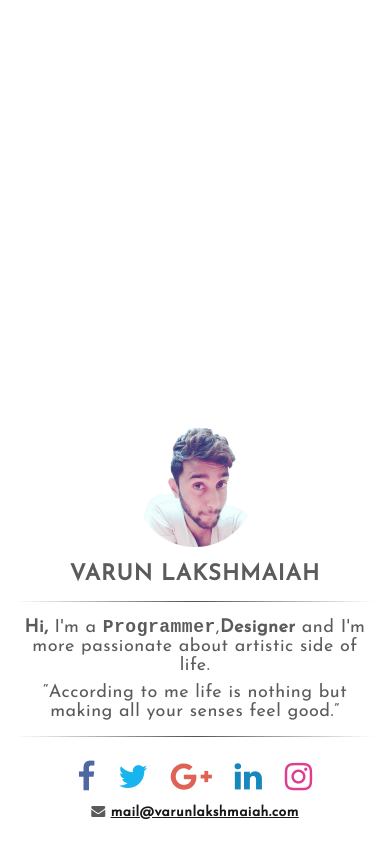
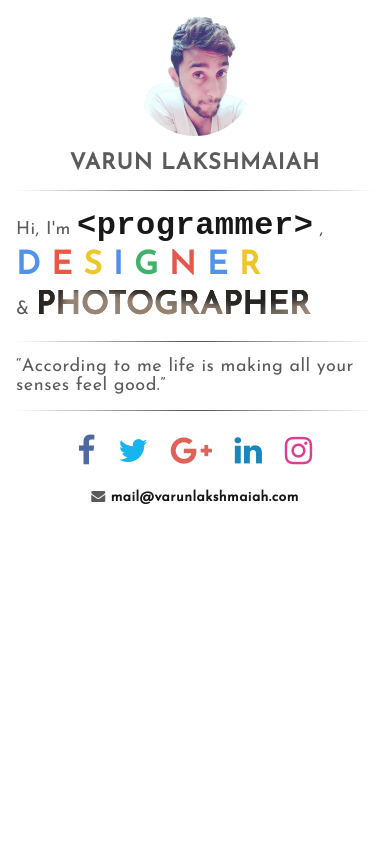
Before and after one commit to varunlakshmaiah/varunlakshmaiah.github.io, a plain HTML site: page index.html in a window 390 px wide. Drawn offline with Linux system fonts and the light colour scheme.

Commit message:
Format Typography

```diff
--- a/css/landing.css
+++ b/css/landing.css
@@ -12,6 +12,7 @@ html,body,main {
 
 a:link,a:visited,a:hover,a:active {
     color: Black;
+    text-decoration: none;
 }
 
 body {
@@ -42,7 +43,7 @@ p {
   background-position: center;
   background-repeat: no-repeat;
   background-size: cover;
-  height: 100%;
+  /*height: 100%; */
   display: flex;
   opacity: 0.9;
   align-items: flex-end;
@@ -135,12 +136,30 @@ hr.custom-hr {
   color: #007bb6;
 }
 
+.programmer {
+  font-size: 2rem;
+}
+.designer {
+  font-size: 2rem;
+}
+
+.photographer {
+  font-size: 2rem;
+  color: white;  /* Fallback: assume this color ON TOP of image */
+  background: url(/img/bg.JPG) no-repeat;
+  -webkit-background-clip: text;
+  -webkit-text-fill-color: transparent;
+  background-size: auto;
+   }
 
 
 @media screen and (max-width: 768px) {
     body {
         font-size: 18px;
+    }
 
+    .subtitle {
+      text-align: left;
     }
     .content {
         padding: 1rem;
@@ -163,4 +182,16 @@ hr.custom-hr {
       height: 120px;
       margin-bottom: 1rem;
     }
+
+    .designer {
+      font-size: 2rem;
+      display: block;
+    }
+
+    .content strong {
+      line-height: 40px;
+      margin-bottom: 1rem;
+    }
+
+
   }
--- a/index.html
+++ b/index.html
@@ -30,8 +30,30 @@
 
           <h1 class="name">VARUN LAKSHMAIAH</h1>
           <hr class="custom-hr">
-          <p class="subtitle"> <strong>Hi,</strong> I'm a <strong> <code>Programmer</code></strong>,<strong>Designer</strong> and I'm more passionate about artistic side of life.</p>
-          <p class="subtitle"> <q>According to me life is nothing but making all your senses feel good.</q></p>
+          <p class="subtitle"> Hi, I'm  <a href="https://github.com/varunlakshmaiah" class="programmer">
+
+            <strong > <code> &lt;programmer&gt;</code></strong></a>
+            ,
+            <a href=""  class="designer">
+                <strong>
+                    <span style='color: #3F87EC'>D</span>
+                    <span style='color: #EC4431'>E</span>
+                    <span style='color: #EFBF10'>S</span>
+                    <span style='color: #4281EB'>I</span>
+                    <span style='color: #2DAA5C'>G</span>
+                    <span style='color:#E54439'>N</span>
+                    <span style='color: #3F87EC'>E</span>
+                    <span style='color: #EFBF10'>R</span>
+                    </strong>
+            </a>
+
+
+&
+<a href="https://www.viewbug.com/member/varunlakshmaiah" class="photographer"> <strong class="photographer">PHOTOGRAPHER</strong>  </a>
+
+
+             <hr class="custom-hr">
+          <p class="subtitle"> <q>According to me life is making all your senses feel good.</q></p>
           <hr class="custom-hr">
           <ul class="social">
                    <li><a target="_blank" href="https://www.facebook.com/varunlakshmaiah"><i class="fa fa-facebook"></i></a></li>
```
Also changed, not shown: img/bg.JPG (added).
